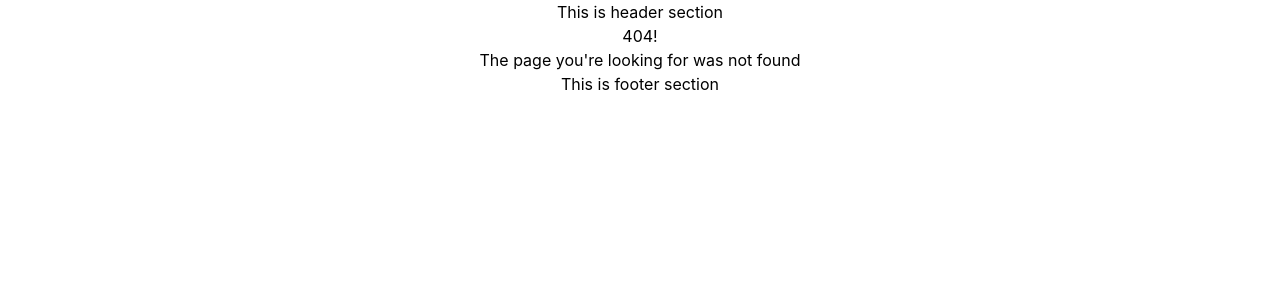
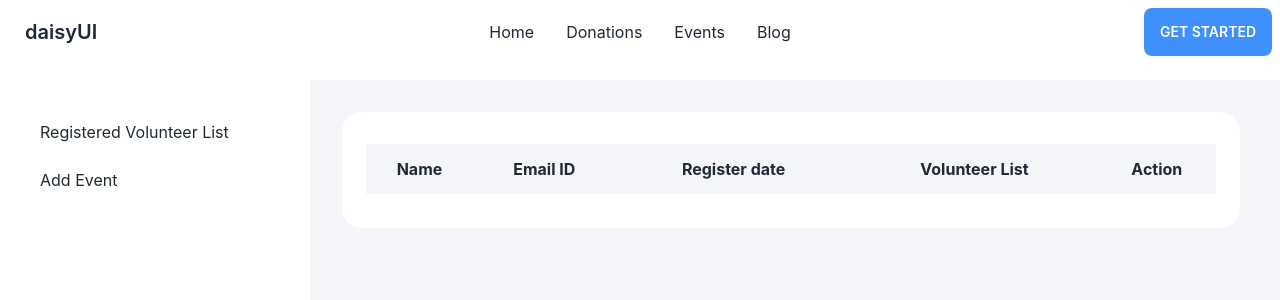
Before and after one commit to Amdadullah-Raihan/volunteer-network-client, a React (Create React App) app: page /dashboard in a window 1280 px wide. Before the commit this address had no page. Shown: the top 300 px of the page. Built offline with nearby package versions, Linux system fonts and the light colour scheme.

Commit message:
Dashboard Design done

```diff
--- a/package.json
+++ b/package.json
@@ -6,6 +6,7 @@
     "@testing-library/jest-dom": "^5.16.5",
     "@testing-library/react": "^13.4.0",
     "@testing-library/user-event": "^13.5.0",
+    "daisyui": "^2.50.0",
     "react": "^18.2.0",
     "react-dom": "^18.2.0",
     "react-router-dom": "^6.8.1",
--- a/src/App.js
+++ b/src/App.js
@@ -2,12 +2,13 @@ import logo from './logo.svg';
 import './App.css';
 import { BrowserRouter, Route, Routes } from 'react-router-dom';
 import Home from './components/Home/Home';
-import Donations from './components/Home/Donations/Donations';
 import MyEvents from './components/MyEvents/MyEvents';
 import Blogs from './components/Blogs/Blogs';
 import NotFound from './components/NotFound/NotFound';
 import Header from './components/Header/Header';
 import Footer from './components/Footer/Footer';
+import Dashboard from './components/Dashboard/Dashboard';
+import Donations from './components/Donations/Donations'
 
 function App() {
   return (
@@ -19,6 +20,7 @@ function App() {
           <Route path='/donations' element={<Donations/>}/>
           <Route path='/events' element={<MyEvents/>}/>
           <Route path='/blogs' element={<Blogs/>}/>
+          <Route path='/dashboard' element={<Dashboard/>}/>
 
 
 
@@ -26,7 +28,7 @@ function App() {
 
 
         </Routes>
-        <Footer/>
+        {/* <Footer/> */}
       </BrowserRouter>
     </div>
   );
--- /dev/null
+++ b/src/components/Dashboard/Dashboard.js
@@ -0,0 +1,38 @@
+import React from 'react';
+
+const Dashboard = () => {
+    return (
+        <section className='flex '>
+            <div className='w-[30%]  px-10 py-4 h-[100vh]'>
+                <div className="text-start mt-10">
+                    <h5>Registered Volunteer List</h5>
+                    <br />
+                    <h5>Add Event</h5>
+                </div>
+            </div>
+            <div className=' bg-[#F5F6FA] w-full mt-4'>
+                <div className='bg-white ml-8 mt-8 mb-16 mr-10 py-8 px-6 rounded-[20px]'>
+                    <table className='p-6 w-full '>
+                        <tr className='bg-[#F5F6FA] h-[50px] text-gray'>
+                            <th>Name</th>
+                            <th>Email ID</th>
+                            <th>Register date</th>
+                            <th>Volunteer List</th>
+                            <th>Action</th>
+                        </tr>
+                        <tr>
+                            <td></td>
+                            <td></td>
+                            <td></td>
+                            <td></td>
+                            <td></td>
+                        </tr>
+                    </table>
+                </div>
+            </div>
+
+        </section>
+    );
+};
+
+export default Dashboard;
--- a/src/components/Header/Header.js
+++ b/src/components/Header/Header.js
@@ -1,10 +1,42 @@
 import React from 'react';
+import { Link } from 'react-router-dom';
+import heroImg from '../../images/heroImg.jpg'
+
 
 const Header = () => {
     return (
-        <div>
-            <h1>This is header section</h1>
-        </div>
+        <header className='xl:container mx-auto' >
+            <div className="navbar bg-base-100 ">
+                <div className="navbar-start">
+                    <div className="dropdown">
+                        <label tabIndex={0} className="btn btn-ghost lg:hidden">
+                            <svg xmlns="http://www.w3.org/2000/svg" className="h-5 w-5" fill="none" viewBox="0 0 24 24" stroke="currentColor"><path strokeLinecap="round" strokeLinejoin="round" strokeWidth="2" d="M4 6h16M4 12h8m-8 6h16" /></svg>
+                        </label>
+                        <ul tabIndex={0} className="menu menu-compact dropdown-content mt-3 p-2 shadow bg-base-100 rounded-box w-52">
+                            <li><Link to='/'>Home</Link></li>
+                            <li><Link to='/donations'>Donations</Link></li>
+                            <li><Link to='/events'>Events</Link></li>
+                            <li><Link to='/blogs'>Blog</Link></li>
+
+
+                        </ul>
+                    </div>
+                    <a className="btn btn-ghost normal-case text-xl">daisyUI</a>
+                </div>
+                <div className="navbar-center hidden lg:flex">
+                    <ul className="menu menu-horizontal px-1">
+                        <li><Link to='/'>Home</Link></li>
+                        <li><Link to='/donations'>Donations</Link></li>
+                        <li><Link to='/events'>Events</Link></li>
+                        <li><Link to='/blogs'>Blog</Link></li>
+                    </ul>
+                </div>
+                <div className="navbar-end">
+                    <button className="btn bg-[#3F90FC] border-none text-white">Get started</button>
+                </div>
+            </div>
+
+        </header>
     );
 };
 
--- /dev/null
+++ b/src/components/Home/HeroSection.js
@@ -0,0 +1,23 @@
+import React from 'react';
+import heroImg from '../../images/heroImg.jpg'
+
+const HeroSection = () => {
+    return (
+        <section className="relative bg-cover h-[700px] " style={{ backgroundImage: `url(${heroImg})` }}>
+
+            <div className='absolute top-0 left-0 bg-white w-full h-full z-10  opacity-75'></div>
+            <div className='relative z-20 font-bold uppercase '>
+                <div className="form-control">
+                    <h1 className='text-4xl mt-20 '>i grow by helping people in need</h1>
+                    <label className="input-group flex justify-center my-4">
+                        <input type="text" placeholder="Search..." className="input input-bordered" />
+                        <span className=' bg-[#3F90FC] text-white font-normal'>Search</span>
+                    </label>
+                </div>
+            </div>
+            {/* <img src={heroImg} alt="" className='z-0'/> */}
+        </section>
+    );
+};
+
+export default HeroSection;
--- a/src/components/Home/Home.js
+++ b/src/components/Home/Home.js
@@ -1,9 +1,10 @@
 import React from 'react';
+import HeroSection from './HeroSection';
 
 const Home = () => {
     return (
         <div>
-            <h1>This is home page</h1>
+            <HeroSection/>
         </div>
     );
 };
--- a/tailwind.config.js
+++ b/tailwind.config.js
@@ -6,5 +6,5 @@ module.exports = {
   theme: {
     extend: {},
   },
-  plugins: [],
+  plugins: [require("daisyui")],
 }
```
Also changed, not shown: src/components/Donations/Donations.js (renamed from src/components/Home/Donations/Donations.js), 2 other files (tests, documents, lock files or other folders).
